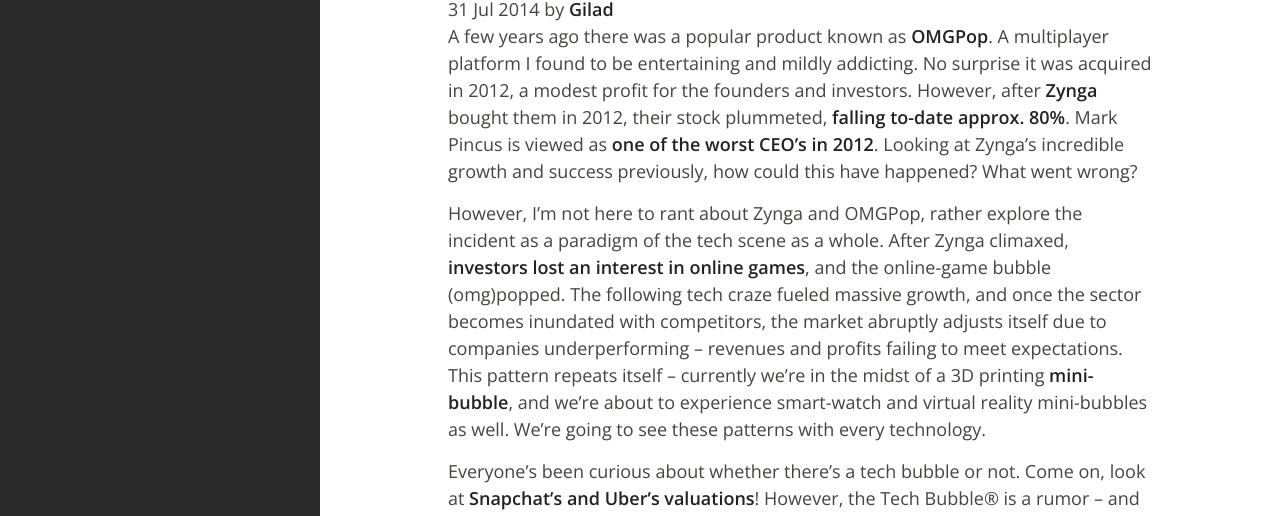
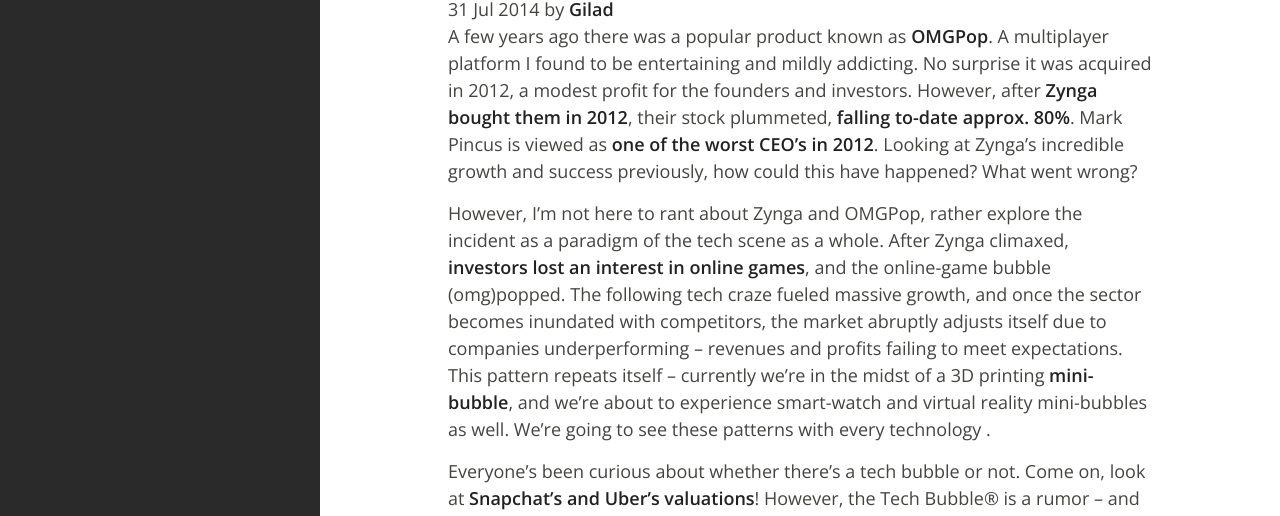
Before and after one commit to 512tech/512tech.github.io, a Jekyll site: the page built from _posts/2014-7-31-Recounting-OMGPop.md, in a window 1280 px wide and 1068 px high. Shown: the part 124-640 px from the top of the window. Built offline with Jekyll 4.4.1, drawn with Linux system fonts in a browser that asks for light colours; Markdown is read by kramdown in place of the engine named in the settings; comment, search, counter and statistics services are not loaded; part of the change alters nothing that is shown.

Commit message:
quick update link lol

```diff
--- a/_posts/2014-7-31-Recounting-OMGPop.md
+++ b/_posts/2014-7-31-Recounting-OMGPop.md
@@ -5,9 +5,9 @@ comments: true
 author: Gilad
 ---
 
-A few years ago there was a popular product known as [OMGPop](http://www.crunchbase.com/organization/omgpop). A multiplayer platform I found to be entertaining and mildly addicting. No surprise it was acquired in 2012, a modest profit for the founders and investors. However, after [Zynga](zynga.com) bought them in 2012, their stock plummeted, [falling to-date approx. 80%](https://www.google.com/finance?chdnp=1&chdd=1&chds=1&chdv=1&chvs=maximized&chdeh=0&chfdeh=0&chdet=1406779279154&chddm=233317&chls=IntervalBasedLine&q=NASDAQ:ZNGA&ntsp=0&ei=gb_ZU5jHOYjCrQGevoC4CA). Mark Pincus is viewed as [one of the worst CEO's in 2012](http://www.businessweek.com/articles/2012-12-13/the-worst-ceos-of-2012). Looking at Zynga's incredible growth and success previously, how could this have happened? What went wrong?
+A few years ago there was a popular product known as [OMGPop](http://www.crunchbase.com/organization/omgpop). A multiplayer platform I found to be entertaining and mildly addicting. No surprise it was acquired in 2012, a modest profit for the founders and investors. However, after [Zynga bought them in 2012](http://techcrunch.com/2012/03/21/done-deal-zynga-gets-draw-something-phenom-by-acquiring-omgpop-were-hearing-210m/), their stock plummeted, [falling to-date approx. 80%](https://www.google.com/finance?chdnp=1&chdd=1&chds=1&chdv=1&chvs=maximized&chdeh=0&chfdeh=0&chdet=1406779279154&chddm=233317&chls=IntervalBasedLine&q=NASDAQ:ZNGA&ntsp=0&ei=gb_ZU5jHOYjCrQGevoC4CA). Mark Pincus is viewed as [one of the worst CEO's in 2012](http://www.businessweek.com/articles/2012-12-13/the-worst-ceos-of-2012). Looking at Zynga's incredible growth and success previously, how could this have happened? What went wrong?
 
-However, I'm not here to rant about Zynga and OMGPop, rather explore the incident as a paradigm of the tech scene as a whole. After Zynga climaxed, [investors lost an interest in online games](http://www.digi-capital.com/), and the online-game bubble (omg)popped. The following tech craze fueled massive growth, and once the sector becomes inundated with competitors, the market abruptly adjusts itself due to companies underperforming – revenues and profits failing to meet expectations. This pattern repeats itself – currently we're in the midst of a 3D printing [mini-bubble](http://www.3ders.org/pricecompare/3dprinters/), and we're about to experience smart-watch and virtual reality mini-bubbles as well. We're going to see these patterns with every technology.
+However, I'm not here to rant about Zynga and OMGPop, rather explore the incident as a paradigm of the tech scene as a whole. After Zynga climaxed, [investors lost an interest in online games](http://www.digi-capital.com/), and the online-game bubble (omg)popped. The following tech craze fueled massive growth, and once the sector becomes inundated with competitors, the market abruptly adjusts itself due to companies underperforming – revenues and profits failing to meet expectations. This pattern repeats itself – currently we're in the midst of a 3D printing [mini-bubble](http://www.3ders.org/pricecompare/3dprinters/), and we're about to experience smart-watch and virtual reality mini-bubbles as well. We're going to see these patterns with every technology .
 
 Everyone's been curious about whether there's a tech bubble or not. Come on, look at [Snapchat's and Uber's valuations](http://techcrunch.com/2014/07/30/snapchat-in-talks-with-alibaba-joins-the-10-billion-valuation-club/)! However, the Tech Bubble® is a rumor – and even if does exist – we won't experience anything like 2000 any time soon, as long as there's new technology to fuel another mini-bubble. Instead, we're going to see waves of growth and decay in different tech sectors. Whereas businessmen and entrepreneurs might ride these waves,  as developers, it's our obligation to splash around the virtual ocean and spawn more waves.
 
```
